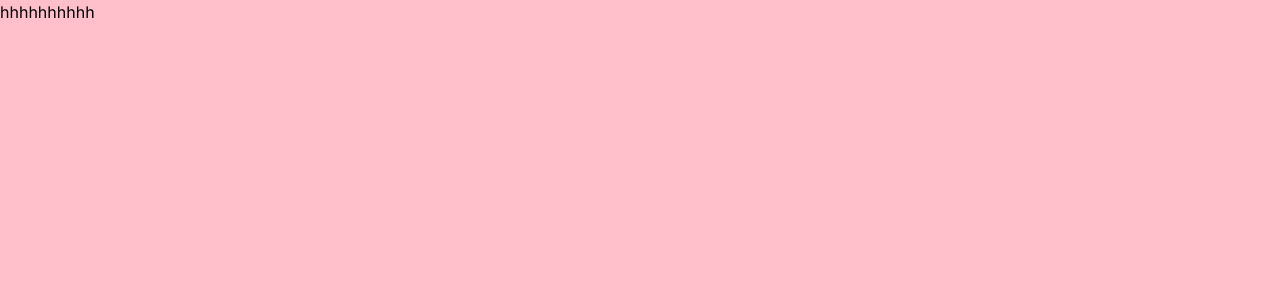
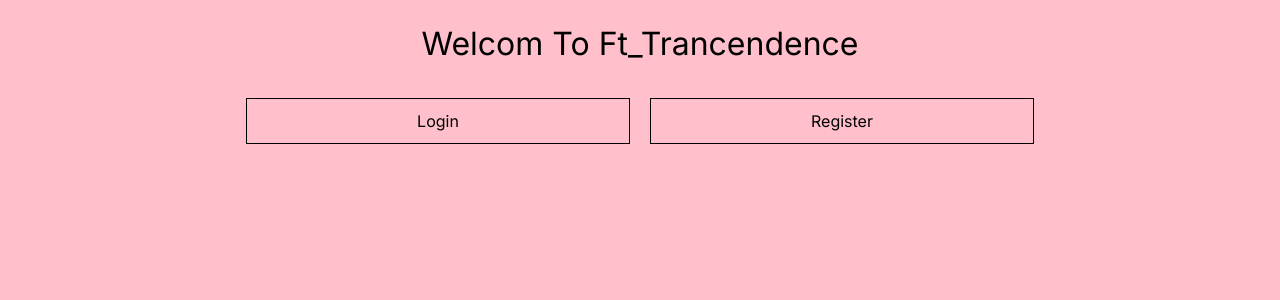
Before and after one commit to kaoutar-12/transcendence_42, a Next.js app in the folder src/frontend/: page / in a window 1280 px wide. Shown: the top 300 px of the page. Built offline with nearby package versions, Linux system fonts and the light colour scheme.

Commit message:
Add temporaly home page.
	modified:   src/frontend/app/page.tsx
	new file:   src/frontend/styles/home.css

```diff
--- a/src/frontend/app/page.tsx
+++ b/src/frontend/app/page.tsx
@@ -1,10 +1,17 @@
-import Image from "next/image";
-import styles from "./page.module.css";
+import Link from "next/link";
+import "@/styles/home.css"
 
 export default function App() {
   return (
-    <main>
-      hhhhhhhhhh
+    <main className="main">
+      <h1 className="title">
+        Welcom To Ft_Trancendence
+      </h1>
+
+      <nav className="nav-bar">
+        <div className="item"><Link href="/auth/login">Login</Link></div>
+        <div className="item"><Link href="/auth/register">Register</Link></div>
+      </nav>
     </main>
   );
 }
--- /dev/null
+++ b/src/frontend/styles/home.css
@@ -0,0 +1,24 @@
+.main {
+    width: 100%;
+    height: 100%;
+    text-align: center;
+    margin-top: 20px;
+}
+
+.title {
+    font-size: 2em;
+    margin-bottom: 20px;
+}
+
+.nav-bar {
+    display: flex;
+    justify-content: center;
+}
+
+.nav-bar .item {
+    border: 1px solid black;
+    width: 30%;
+    padding: 10px;
+    margin: 10px;
+    cursor: pointer;
+}
```
